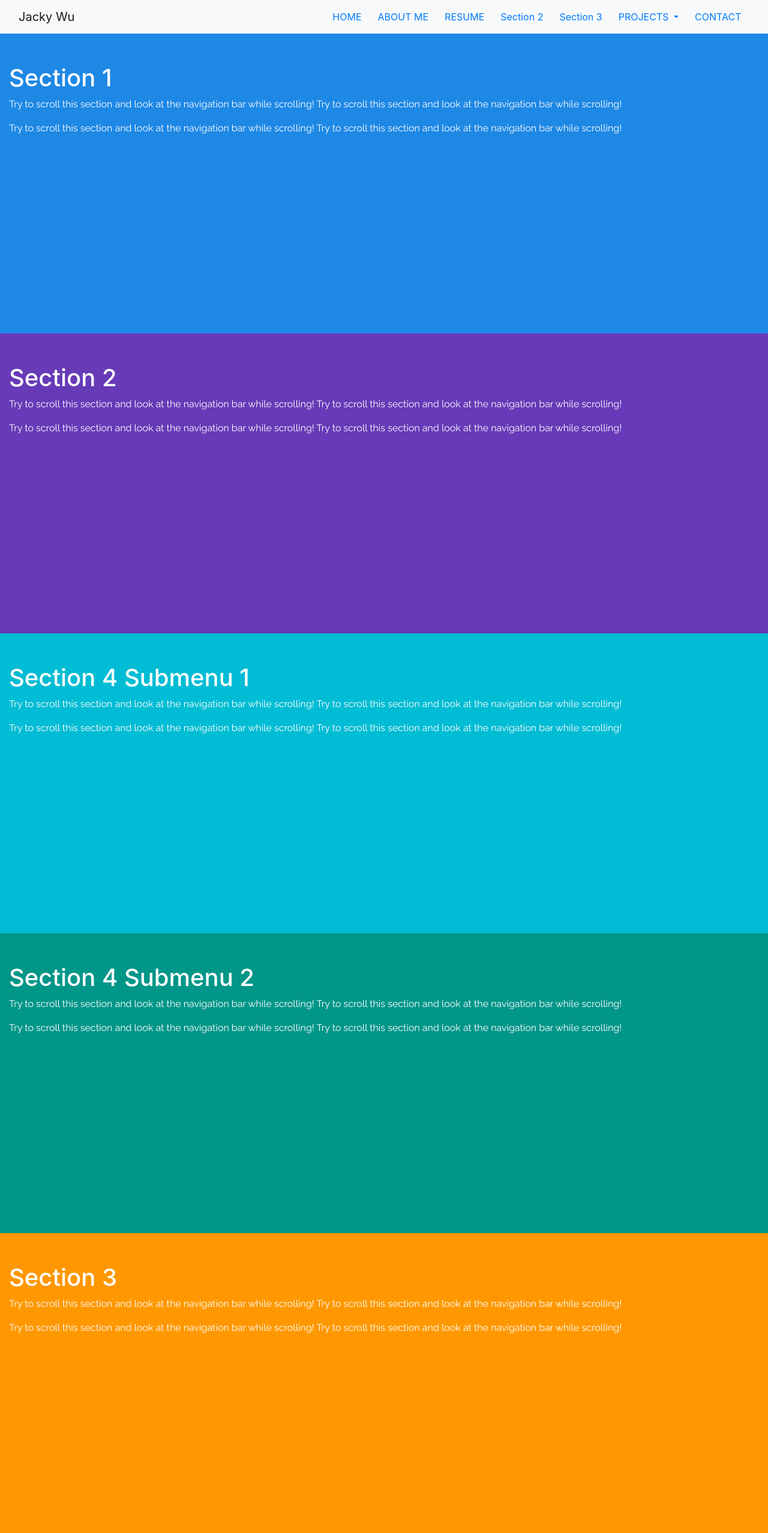
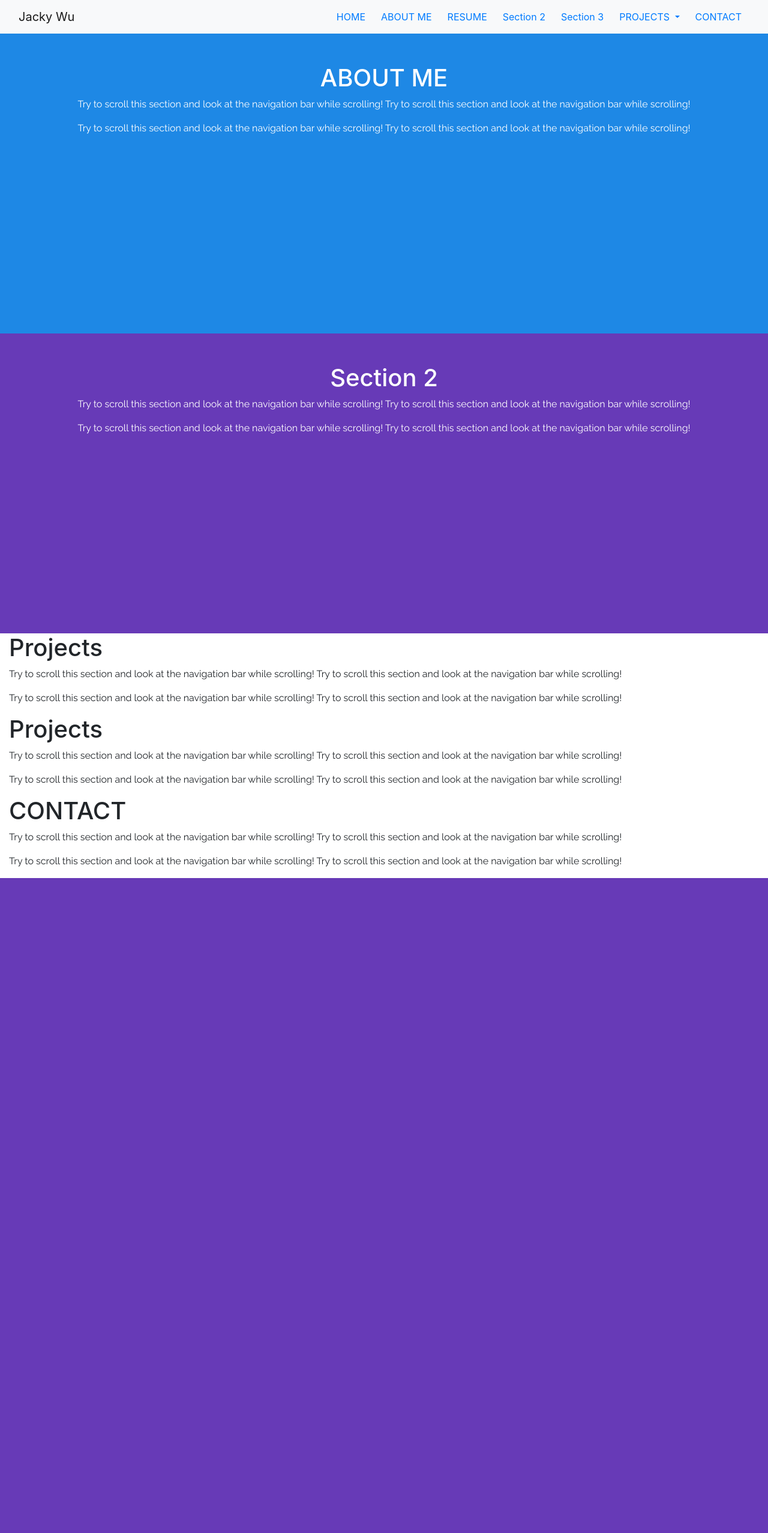
Before and after one commit to JackyJWu/jackyjwu.github.io, a PHP site: page / in a window 1280 px wide. Shown: the whole page at 60% size. After the commit the page ends 1464 px from the top, so only its background shows below. Run offline with PHP 8.4, Linux system fonts and the light colour scheme; some libraries are stand-ins or nearby versions.

Commit message:
bugs in alignment of text

```diff
--- a/app.css
+++ b/app.css
@@ -35,17 +35,19 @@ body{
   color: #ff3
 }
 
+
+
 /* .content{
   height: 2000px;
   padding-top: 100px;
   background-color: #aaa;
 } */
 
-#section1 {padding-top:50px;height:500px;color: #fff; background-color: #1E88E5;}
-#section2 {padding-top:50px;height:500px;color: #fff; background-color: #673ab7;}
-#section3 {padding-top:50px;height:500px;color: #fff; background-color: #ff9800;}
-#section41 {padding-top:50px;height:500px;color: #fff; background-color: #00bcd4;}
-#section42 {padding-top:50px;height:500px;color: #fff; background-color: #009688;}
+#section1 {padding-top:50px;height:500px;color: #fff; background-color: #1E88E5; text-align: center;}
+#section2 {padding-top:50px;height:500px;color: #fff; background-color: #673ab7; text-align: center;}}
+#section3 {padding-top:50px;height:500px;color: #fff; background-color: #ff9800; text-align: center;}}
+#section41 {padding-top:50px;height:500px;color: #fff; background-color: #00bcd4; text-align: center;}}
+#section42 {padding-top:50px;height:500px;color: #fff; background-color: #009688; text-align: center;}}
 
 .btn{
   /* -webkit-transition-duration: 0.4s; /* Safari */
--- a/index.html
+++ b/index.html
@@ -101,7 +101,7 @@
 </nav> -->
 
 <div id="section1" class="container-fluid">
-  <h1>Section 1</h1>
+  <h1>ABOUT ME</h1>
   <p>Try to scroll this section and look at the navigation bar while scrolling! Try to scroll this section and look at the navigation bar while scrolling!</p>
   <p>Try to scroll this section and look at the navigation bar while scrolling! Try to scroll this section and look at the navigation bar while scrolling!</p>
 </div>
@@ -112,17 +112,17 @@
 </div>
 
 <div id="section41" class="container-fluid">
-  <h1>Section 4 Submenu 1</h1>
+  <h1>Projects</h1>
   <p>Try to scroll this section and look at the navigation bar while scrolling! Try to scroll this section and look at the navigation bar while scrolling!</p>
   <p>Try to scroll this section and look at the navigation bar while scrolling! Try to scroll this section and look at the navigation bar while scrolling!</p>
 </div>
 <div id="section42" class="container-fluid">
-  <h1>Section 4 Submenu 2</h1>
+  <h1>Projects</h1>
   <p>Try to scroll this section and look at the navigation bar while scrolling! Try to scroll this section and look at the navigation bar while scrolling!</p>
   <p>Try to scroll this section and look at the navigation bar while scrolling! Try to scroll this section and look at the navigation bar while scrolling!</p>
 </div>
 <div id="section3" class="container-fluid">
-  <h1>Section 3</h1>
+  <h1>CONTACT</h1>
   <p>Try to scroll this section and look at the navigation bar while scrolling! Try to scroll this section and look at the navigation bar while scrolling!</p>
   <p>Try to scroll this section and look at the navigation bar while scrolling! Try to scroll this section and look at the navigation bar while scrolling!</p>
 </div>
```
